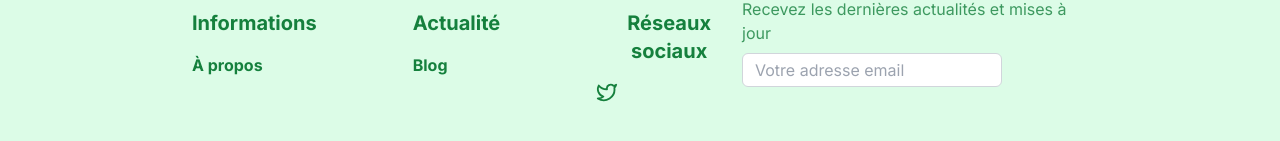
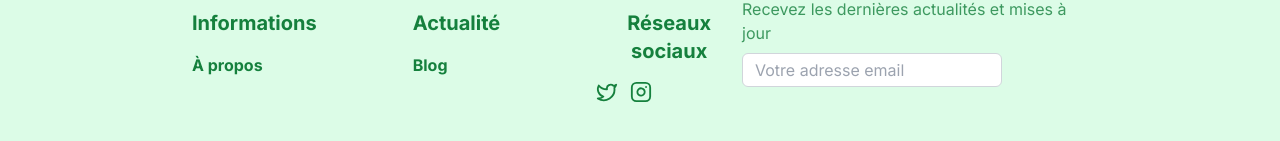
Before and after one commit to crepefeu/clicketpaf-seo, a Next.js app: page / in a window 1280 px wide. Shown: the part 1577-1718 px from the top of the page. Built offline with nearby package versions, Linux system fonts and the light colour scheme.

Commit message:
Updated footer socials

```diff
--- a/app/components/Footer.tsx
+++ b/app/components/Footer.tsx
@@ -4,10 +4,15 @@ import Link from "next/link";
 
 export default function Footer() {
   return (
-    <footer className="flex flex-col bg-green-100 text-white p-8 px-48 pb-20 text-center" role="contentinfo" aria-label="Site footer">
+    <footer
+      className="flex flex-col bg-green-100 text-white p-8 px-48 pb-20 text-center"
+      role="contentinfo"
+      aria-label="Site footer"
+    >
       <div className="w-full h-fit">
         <h1 className="text-green-700 text-2xl font-bold w-fit mr-auto">
-          Clicketpaf - Le paiement en ligne <span className="underline">simplifié</span>
+          Clicketpaf - Le paiement en ligne{" "}
+          <span className="underline">simplifié</span>
         </h1>
       </div>
       <div className="flex justify-between">
@@ -41,11 +46,13 @@ export default function Footer() {
             </ul>
           </div>
           <div className="flex flex-col gap-4 w-fit mt-10">
-            <h2 className="text-xl font-bold text-green-700">Réseaux sociaux</h2>
-            <ul className="text-left font-bold" role="menu">
+            <h2 className="text-xl font-bold text-green-700">
+              Réseaux sociaux
+            </h2>
+            <ul className="flex text-left font-bold items-center gap-3" role="menu">
               <li role="menuitem">
                 <Link
-                  href="https://twitter.com/"
+                  href="https://x.com/click_et_paf"
                   target="_blank"
                   rel="noopener noreferrer"
                   className="text-green-700 hover:text-green-800"
@@ -70,10 +77,42 @@ export default function Footer() {
                   </svg>
                 </Link>
               </li>
+              <li role="menuitem">
+                <Link
+                  href="https://www.instagram.com/click_et_paf"
+                  target="_blank"
+                  rel="noopener noreferrer"
+                  className="text-green-700 hover:text-green-800"
+                  aria-label="Suivez-nous sur Instagram"
+                >
+                  <svg
+                    xmlns="http://www.w3.org/2000/svg"
+                    width="22"
+                    height="22"
+                    viewBox="0 0 24 24"
+                    fill="none"
+                    stroke="currentColor"
+                    stroke-width="2"
+                    stroke-linecap="round"
+                    stroke-linejoin="round"
+                    role="img"
+                    aria-labelledby="instagram-icon"
+                    className="lucide lucide-instagram"
+                  >
+                    <title id="instagram-icon">Instagram</title>
+                    <rect width="20" height="20" x="2" y="2" rx="5" ry="5" />
+                    <path d="M16 11.37A4 4 0 1 1 12.63 8 4 4 0 0 1 16 11.37z" />
+                    <line x1="17.5" x2="17.51" y1="6.5" y2="6.5" />
+                  </svg>
+                </Link>
+              </li>
             </ul>
           </div>
         </nav>
-        <section className="flex flex-col text-left gap-2" aria-label="Newsletter subscription">
+        <section
+          className="flex flex-col text-left gap-2"
+          aria-label="Newsletter subscription"
+        >
           <div>
             <h2 className="text-xl text-green-700 font-bold">
               S&apos;abonner à la newsletter
```
